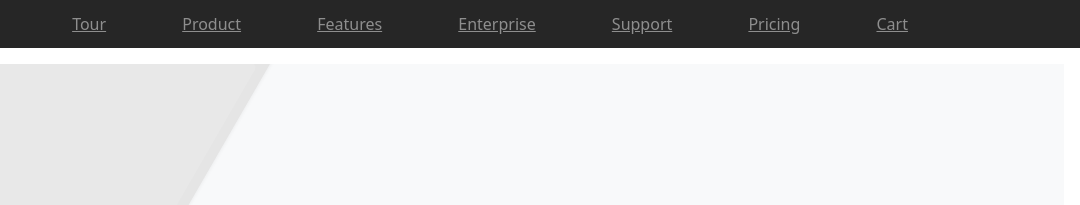
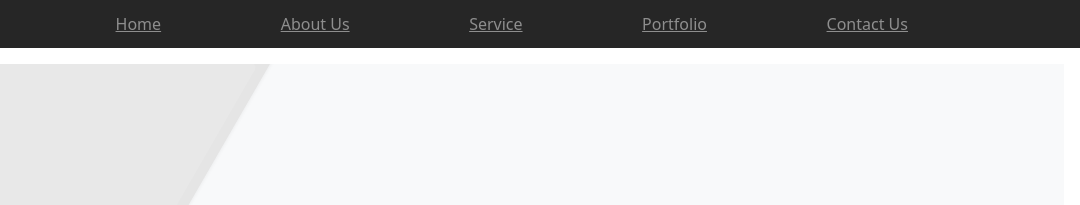
Before and after one commit to maiclubza/webbee1, a plain HTML site: page index.html in a window 1280 px wide. Shown: the top 205 px of the page, 200-1280 px from the left. Drawn offline with Linux system fonts and the light colour scheme.

Commit message:
Update index.html

```diff
--- a/index.html
+++ b/index.html
@@ -42,13 +42,11 @@
     <a class="py-2" href="#" aria-label="Product">
       <svg xmlns="http://www.w3.org/2000/svg" width="24" height="24" fill="none" stroke="currentColor" stroke-linecap="round" stroke-linejoin="round" stroke-width="2" class="d-block mx-auto" role="img" viewBox="0 0 24 24"><title>Product</title><circle cx="12" cy="12" r="10"/><path d="M14.31 8l5.74 9.94M9.69 8h11.48M7.38 12l5.74-9.94M9.69 16L3.95 6.06M14.31 16H2.83m13.79-4l-5.74 9.94"/></svg>
     </a>
-    <a class="py-2 d-none d-md-inline-block" href="#">Tour</a>
-    <a class="py-2 d-none d-md-inline-block" href="#">Product</a>
-    <a class="py-2 d-none d-md-inline-block" href="#">Features</a>
-    <a class="py-2 d-none d-md-inline-block" href="#">Enterprise</a>
-    <a class="py-2 d-none d-md-inline-block" href="#">Support</a>
-    <a class="py-2 d-none d-md-inline-block" href="#">Pricing</a>
-    <a class="py-2 d-none d-md-inline-block" href="#">Cart</a>
+    <a class="py-2 d-none d-md-inline-block" href="#">Home</a>
+    <a class="py-2 d-none d-md-inline-block" href="#">About Us</a>
+    <a class="py-2 d-none d-md-inline-block" href="#">Service</a>
+    <a class="py-2 d-none d-md-inline-block" href="#">Portfolio</a>
+    <a class="py-2 d-none d-md-inline-block" href="#">Contact Us</a>
   </nav>
 </header>
 
```
